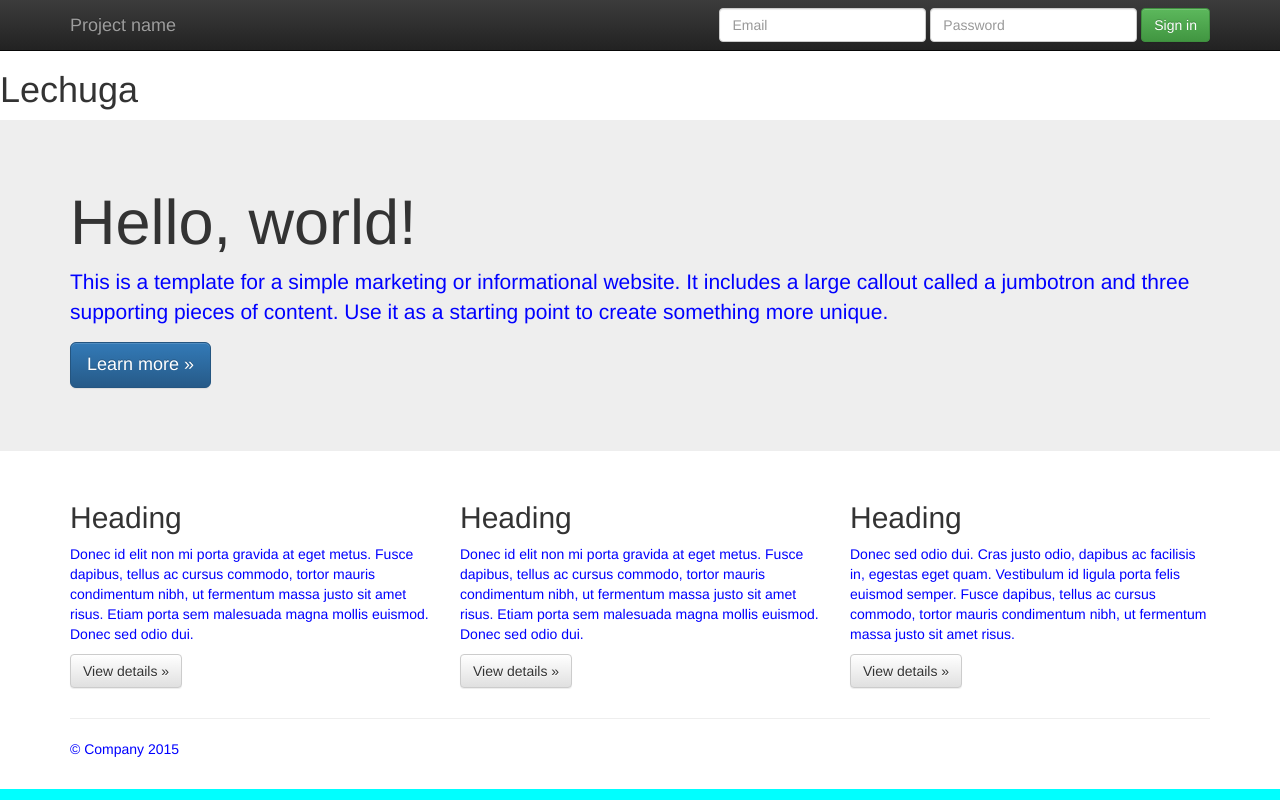
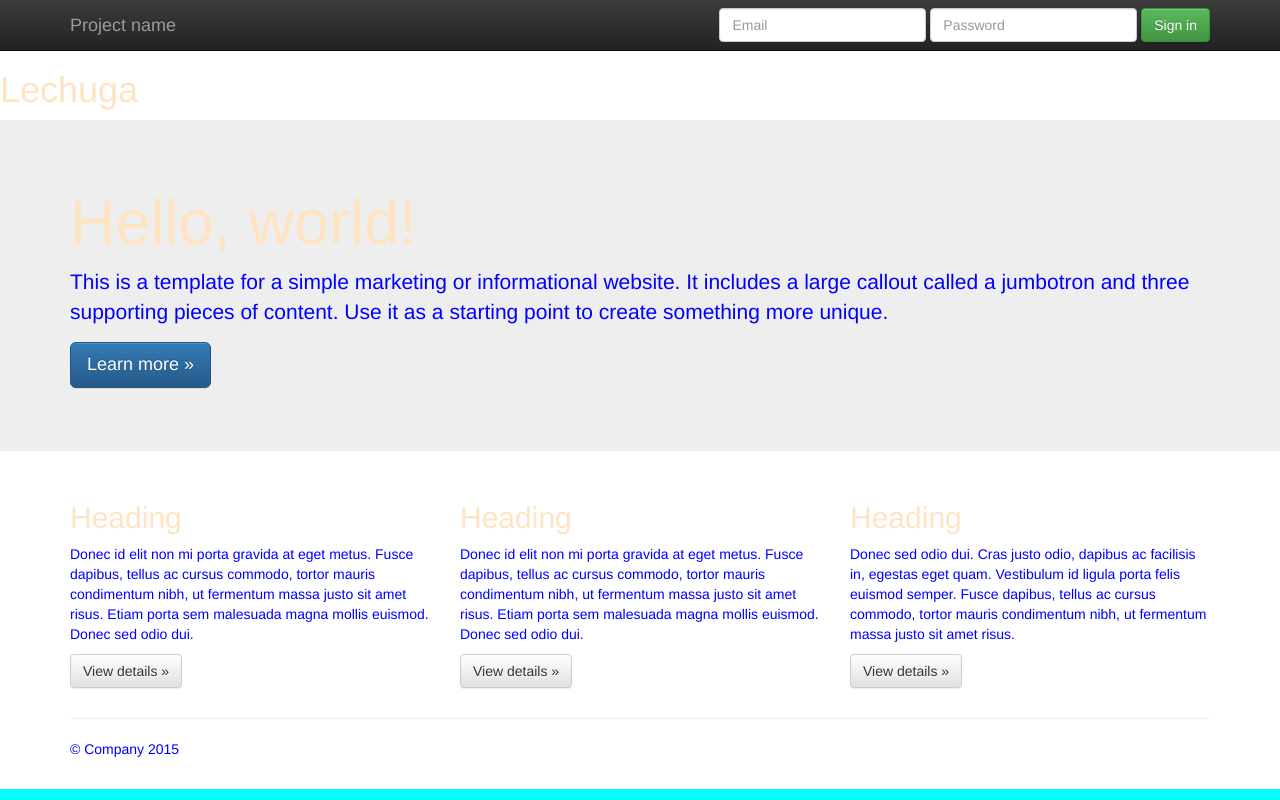
Before and after one commit to Ivandorum/severo-ed-git, a plain HTML site: page index.html in a window 1280 px wide. Drawn offline with nearby package versions, Linux system fonts and the light colour scheme.

Commit message:
Body style

```diff
--- a/css/main.css
+++ b/css/main.css
@@ -13,3 +13,6 @@ p {
    color: blue;
    padding-bottom: 0%;
 }
+body {
+   color: bisque;
+}
```
